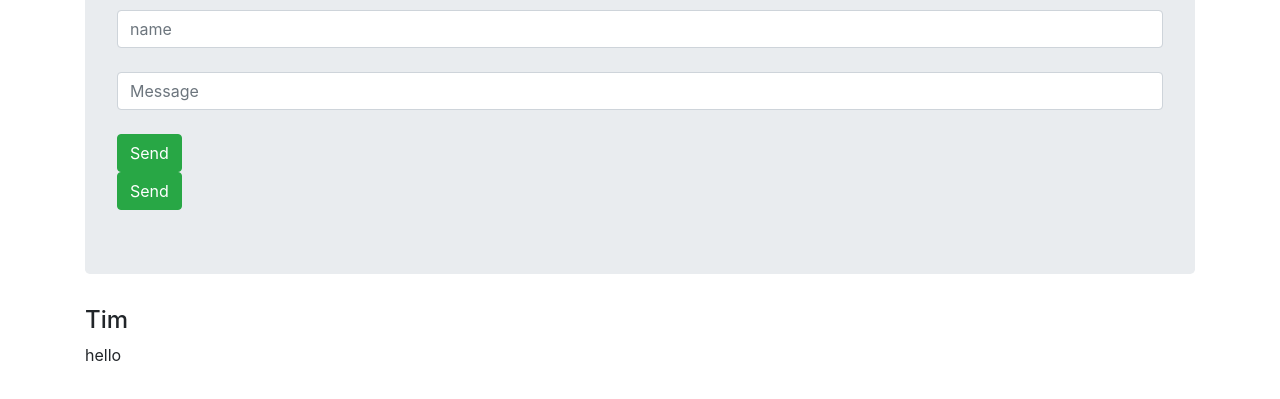
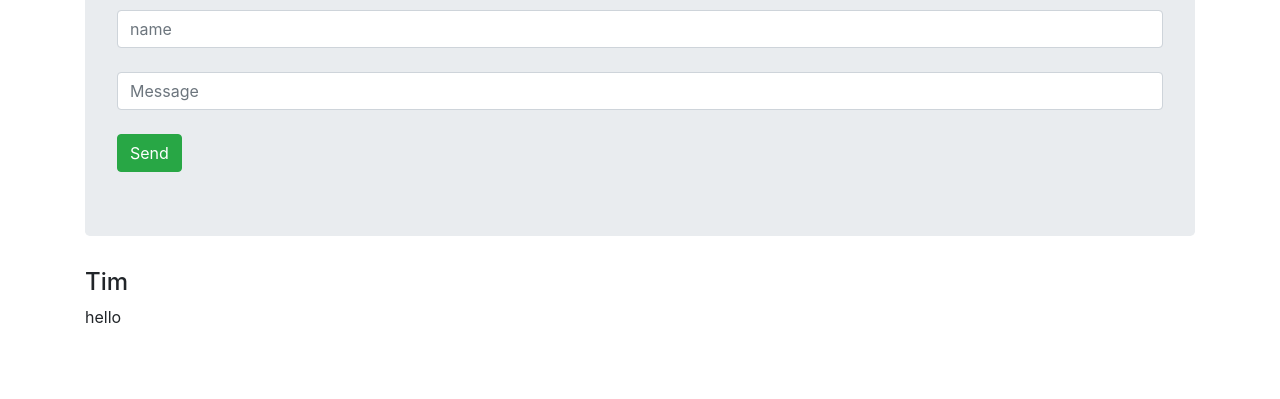
Before and after one commit to PragyaRai11/MessagingApp, a website: page index.html in a window 1280 px wide. Shown: the part 177-576 px from the top of the page. Drawn offline with nearby package versions, Linux system fonts and the light colour scheme.

Commit message:
Revoking send button Chnage

```diff
--- a/index.html
+++ b/index.html
@@ -23,8 +23,7 @@
          <input class="form-control" placeholder="Message">
          <br>
          <button class="btn btn-success">Send</button>
-         <br>
-         <button class="btn btn-success">Send</button>
+
 
         </div>
         <div id= "message"></div>
```
